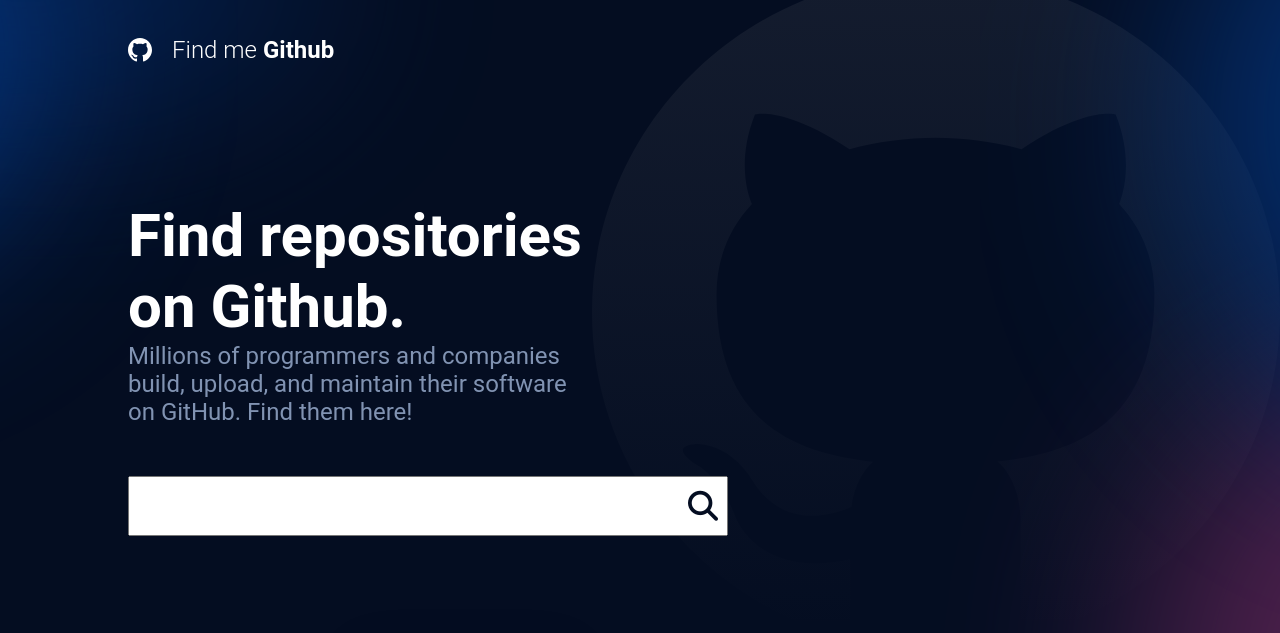
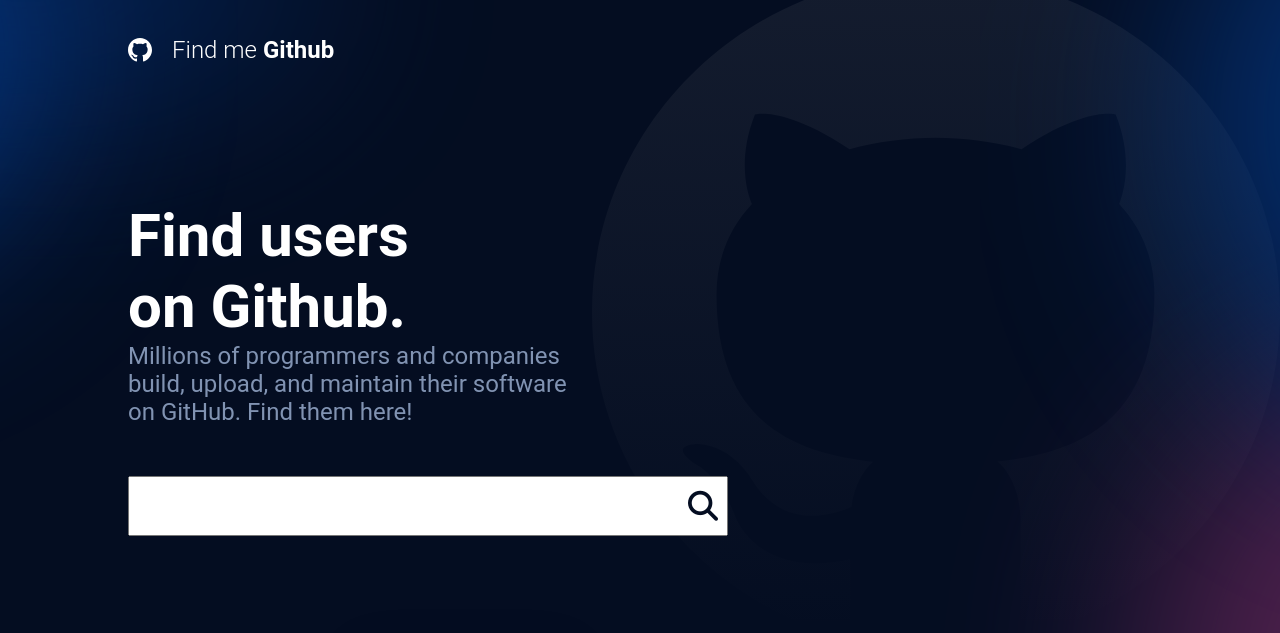
Before and after one commit to Ruan4S/FindMeGithub, a plain HTML site: page index.html in a window 1280 px wide. Shown: the top 633 px of the page. Drawn offline with nearby package versions, Linux system fonts and the light colour scheme; no server answers.

Commit message:
Fix(title): Ajuste de nomenclatura

```diff
--- a/index.html
+++ b/index.html
@@ -27,7 +27,7 @@
         <section id="top-content">
             <div id="text">
                 <h1>
-                    Find repositories<br>
+                    Find users<br>
                     on Github.
                 </h1>
                 <p>
```
